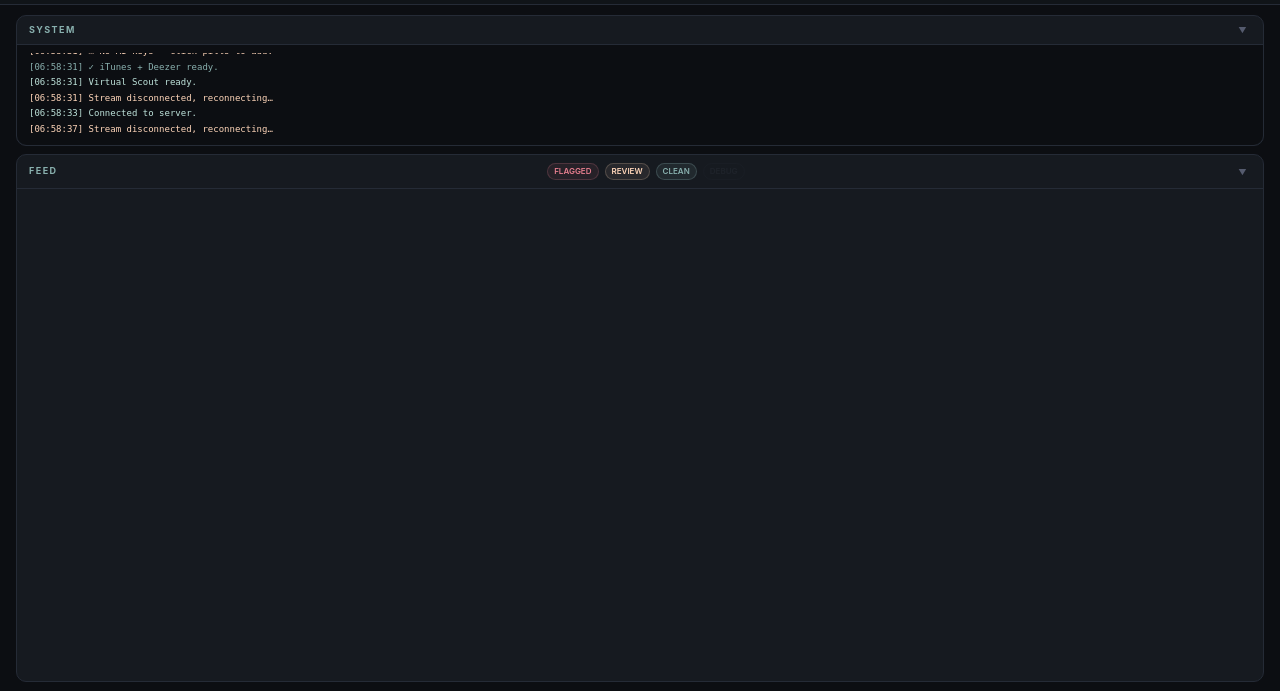
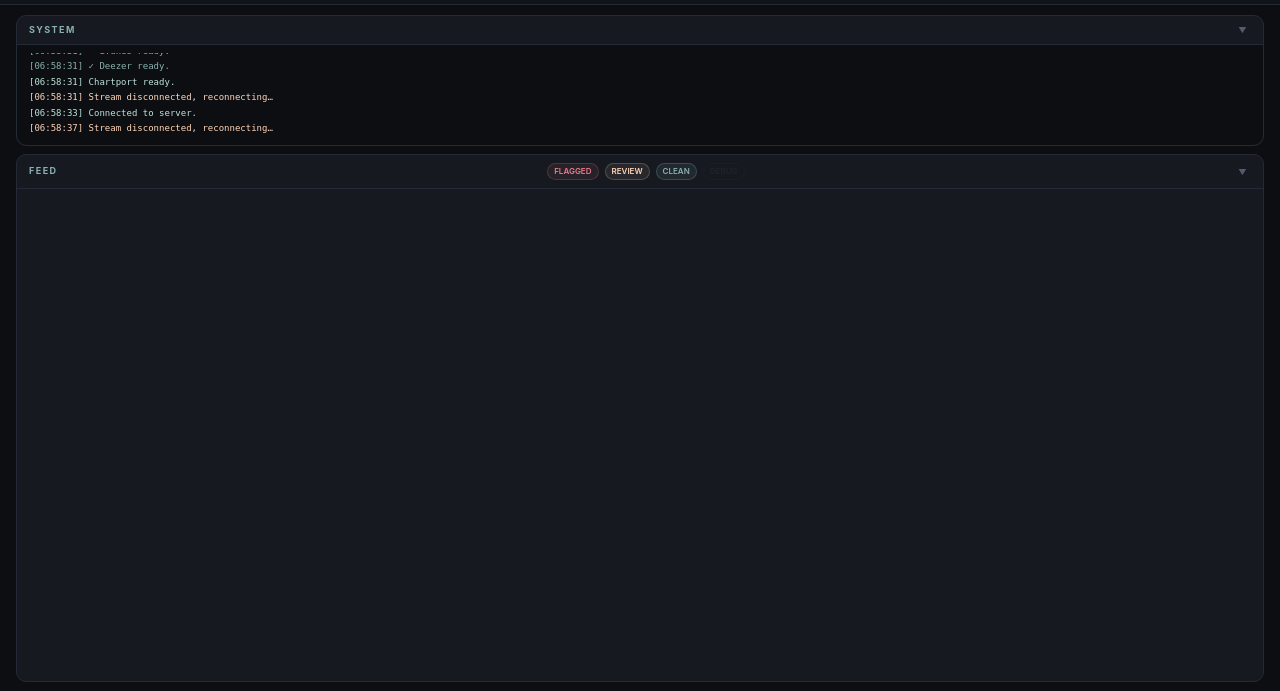
Before and after one commit to 5976omgome/catalogs, a Flask app: page /legacy/chartporter in a window 1280 px wide. Shown: the part 83-774 px from the top of the page. Run offline with Flask 3, Linux system fonts and the light colour scheme; data that the repository does not hold is empty; some libraries are stand-ins or nearby versions.

Commit message:
fix: tool names + system startup + scroll + % CLEAN on both tools
NAMING:
- Chartport: 'Chartport starting' → 'iTunes ready' → 'Deezer ready' → 'Chartport ready'
- Genitact: 'Genitact starting' → 'Genius ready' → 'Genitact ready'

% CLEAN:
- Genitact shows '% CLEAN' (was '% FOUND') — matches Chartport
- Both clickable to toggle fraction

SYSTEM/SCROLL FIX:
- Embedded iframe main: overflow-y:auto, min-height:200px on .card.grow
- Both tools main: overflow-y:auto;overflow-x:hidden (Windows scroll works)
- padding-top:8px in embedded mode

```diff
--- a/app/static/app.js
+++ b/app/static/app.js
@@ -154,8 +154,9 @@ async function refreshStatus(){
     if(!s.groq_set&&!s.gemini_set)sys("⚠ No AI keys — click pills to add.","warn");
     if(s.groq_set)sys("✓ Groq ready.","ok");
     if(s.gemini_set)sys("✓ Gemini ready.","ok");
-    sys("✓ iTunes + Deezer ready.","ok");
-    sys("Virtual Scout ready.","info");
+    sys("✓ iTunes ready.","ok");
+    sys("✓ Deezer ready.","ok");
+    sys("Chartport ready.","info");
   }catch(e){sys("Server connection failed: "+e.message,"bad")}
 }
 
@@ -527,7 +528,7 @@ async function handleFbSubmit(){
 function _safeInit(name,fn){try{fn()}catch(e){sys(name+" init failed: "+(e&&e.message||e),"bad")}}
 
 document.addEventListener("DOMContentLoaded",()=>{
-  sys("Virtual Scout starting\u2026","info");
+  sys("Chartport starting\u2026","info");
   _safeInit("clock",initClock);
   _safeInit("globalFilters",initGlobalFilters);
   _safeInit("collapsible",initCollapsible);
--- a/app/static/genitractor.css
+++ b/app/static/genitractor.css
@@ -75,7 +75,7 @@ button:disabled{opacity:.35;cursor:not-allowed}
 .btn-feedback:hover{background:rgba(255,214,186,.15);transform:translateY(-.5px)}
 
 /* ── LAYOUT ── */
-main{max-width:1440px;margin:0 auto;width:100%;padding:10px 16px;display:flex;flex-direction:column;gap:8px;flex:1;min-height:0;overflow:hidden}
+main{max-width:1440px;margin:0 auto;width:100%;padding:10px 16px;display:flex;flex-direction:column;gap:8px;flex:1;min-height:0;overflow-y:auto;overflow-x:hidden}
 
 /* ── CARDS ── */
 .card{background:var(--bg-card);border:1px solid var(--border);border-radius:var(--r-lg);overflow:hidden;transition:border-color .2s var(--ease)}
--- a/app/static/genitractor.html
+++ b/app/static/genitractor.html
@@ -9,8 +9,9 @@
   <style>
     .embedded .topbar,.embedded .powered-footer,.embedded .cross-tool-bar{display:none!important}
     .embedded .queue-bar{position:relative!important;top:0!important}
-    .embedded html,.embedded body{height:100%!important;max-height:100%!important;overflow:hidden!important}
-    .embedded main{max-width:100%;padding-top:0}
+    .embedded html,.embedded body{height:100%!important;overflow:hidden!important}
+    .embedded main{max-width:100%;padding-top:8px;flex:1;min-height:0;overflow-y:auto}
+    .embedded .card.grow{min-height:200px}
   </style>
 </head>
 <body>
--- a/app/static/genitractor.js
+++ b/app/static/genitractor.js
@@ -76,7 +76,7 @@ async function refreshStatus(){
     $("pill-genius").className="pill clickable "+(s.genius_set?"ok":"missing");
     if(!s.genius_set)sys("\u26a0 Genius not configured \u2014 click pill to add key.","warn");
     else sys("\u2713 Genius ready.","ok");
-    sys("Genitractor ready.","info");
+    sys("Genitact ready.","info");
   }catch(e){sys("Server connection failed: "+e.message,"bad")}
 }
 
@@ -190,7 +190,7 @@ function updateStats(){
   if(_cleanShowFraction){
     elClean.textContent=totalFound+"/"+totalProcessed;
   }else{
-    elClean.textContent=pct(totalFound,totalProcessed)+"% FOUND";
+    elClean.textContent=pct(totalFound,totalProcessed)+"% CLEAN";
   }
 }
 
@@ -378,7 +378,7 @@ function clearAll(){
 function _safeInit(name,fn){try{fn()}catch(e){sys(name+" init failed: "+(e&&e.message||e),"bad")}}
 
 document.addEventListener("DOMContentLoaded",()=>{
-  sys("Genitractor starting\u2026","info");
+  sys("Genitact starting\u2026","info");
   _safeInit("clock",initClock);
   _safeInit("collapsible",initCollapsible);
   _safeInit("keyModal",initKeyModal);
--- a/app/static/index.html
+++ b/app/static/index.html
@@ -9,8 +9,9 @@
   <style>
     .embedded .topbar,.embedded .powered-footer,.embedded .cross-tool-bar{display:none!important}
     .embedded .queue-bar{position:relative!important;top:0!important}
-    .embedded html,.embedded body{height:100%!important;max-height:100%!important;overflow:hidden!important}
-    .embedded main{max-width:100%;padding-top:0}
+    .embedded html,.embedded body{height:100%!important;overflow:hidden!important}
+    .embedded main{max-width:100%;padding-top:8px;flex:1;min-height:0;overflow-y:auto}
+    .embedded .card.grow{min-height:200px}
   </style>
 </head>
 <body>
--- a/app/static/styles.css
+++ b/app/static/styles.css
@@ -75,7 +75,7 @@ button:disabled{opacity:.35;cursor:not-allowed}
 .btn-feedback:hover{background:rgba(255,214,186,.15);transform:translateY(-.5px)}
 
 /* ── LAYOUT ── */
-main{max-width:1440px;margin:0 auto;width:100%;padding:10px 16px;display:flex;flex-direction:column;gap:8px;flex:1;min-height:0;overflow:hidden}
+main{max-width:1440px;margin:0 auto;width:100%;padding:10px 16px;display:flex;flex-direction:column;gap:8px;flex:1;min-height:0;overflow-y:auto;overflow-x:hidden}
 
 /* ── CARDS ── */
 .card{background:var(--bg-card);border:1px solid var(--border);border-radius:var(--r-lg);overflow:hidden;transition:border-color .2s var(--ease)}
```
